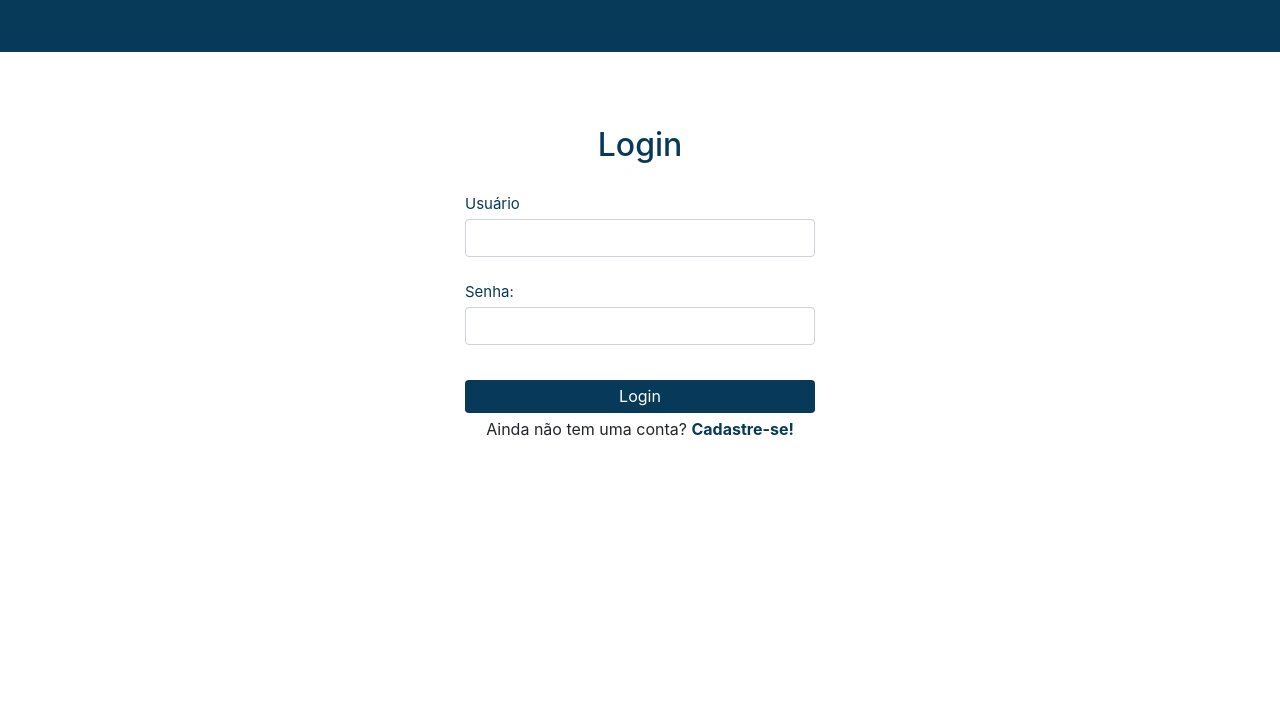
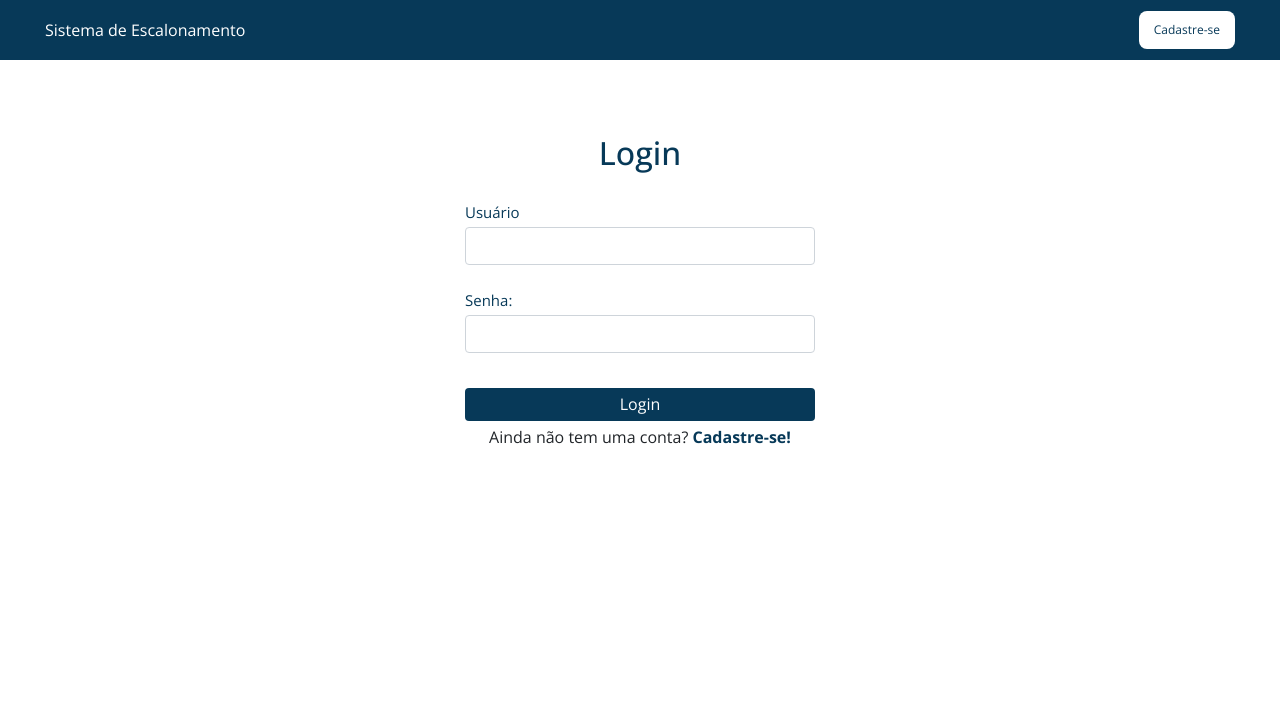
Before and after one commit to SergioTanakaAtos/Processo_de_Escalonamento, a Django app: page / in a window 1280 px wide. Shown: the top 705 px of the page. Run offline with Django 5.2, Linux system fonts and the light colour scheme; parts of the project's set-up code (start-up, migrations or seed data) failed here and were passed over; some libraries are stand-ins or nearby versions.

Commit message:
Update frontend

```diff
--- a/app/settings.py
+++ b/app/settings.py
@@ -27,6 +27,10 @@ SECRET_KEY = 'django-insecure-f9vy8(4!i-6p8j4lyybvjun^z_4(1_$98g!sosgi1k-p3d-(f+
 DEBUG = True
 
 ALLOWED_HOSTS = []
+
+# CSRF_TRUSTED_ORIGINS = [
+#     'https://1358-179-98-101-127.ngrok-free.app',
+# ]
 
 MESSAGE_TAGS = {
     messages.DEBUG: 'debug',
--- a/templates/base.html
+++ b/templates/base.html
@@ -1,3 +1,4 @@
+{% load static %}
 <!DOCTYPE html>
 <html lang="en">
   <head>
@@ -5,22 +6,30 @@
     <meta name="viewport" content="width=device-width, initial-scale=1, shrink-to-fit=no" />
 
     {% block link_style %}
-    {% endblock link_style %}
+
+    {% endblock %}
 
     <script>
-        const csrftoken = "{{ csrf_token }}";
+      const csrftoken = '{{ csrf_token }}'
     </script>
 
     <link rel="stylesheet" href="https://cdn.jsdelivr.net/npm/bootstrap@4.3.1/dist/css/bootstrap.min.css" integrity="sha384-ggOyR0iXCbMQv3Xipma34MD+dH/1fQ784/j6cY/iJTQUOhcWr7x9JvoRxT2MZw1T" crossorigin="anonymous" />
-    <link rel="stylesheet" href="https://cdn.jsdelivr.net/npm/bootstrap-icons@1.11.3/font/bootstrap-icons.min.css">
+    <link rel="stylesheet" href="https://cdn.jsdelivr.net/npm/bootstrap-icons@1.11.3/font/bootstrap-icons.min.css" />
 
     <script src="https://code.jquery.com/jquery-3.6.0.min.js"></script>
     <script src="https://cdn.jsdelivr.net/npm/@popperjs/core@2.5.4/dist/umd/popper.min.js"></script>
     <script src="https://stackpath.bootstrapcdn.com/bootstrap/4.5.2/js/bootstrap.min.js"></script>
+    <link rel="stylesheet" href="{% static 'css/global.css' %}" />
 
-    {% block css %}{% endblock css %}
+    {% block css %}
 
-    <title>{% block title %}{% endblock title %}</title>
+    {% endblock %}
+
+    <title>
+      {% block title %}
+
+      {% endblock %}
+    </title>
 
     <style>
       .navbar-custom {
@@ -61,40 +70,47 @@
       }
     </style>
 
-    {% block style %}{% endblock style %}
+    {% block style %}
 
+    {% endblock %}
   </head>
   <body>
+    {% block nav %}
       {% include 'partial/_nav.html' %}
+    {% endblock %}
 
-    {% block content %}{% endblock %}
+    {% block content %}
+
+    {% endblock %}
 
     <script>
       document.addEventListener('DOMContentLoaded', (event) => {
-            const userDropdown = document.getElementById('userDropdown');
-            const userDropdownLink = document.getElementById('userDropdownLink');
-            const dropdownMenu = userDropdown.querySelector('.dropdown-menu');
-            let hideTimeout;
+        const userDropdown = document.getElementById('userDropdown')
+        const userDropdownLink = document.getElementById('userDropdownLink')
+        const dropdownMenu = userDropdown.querySelector('.dropdown-menu')
+        let hideTimeout
 
         const showDropdown = () => {
-                clearTimeout(hideTimeout);
-                userDropdown.classList.add('show');
-            };
+          clearTimeout(hideTimeout)
+          userDropdown.classList.add('show')
+        }
 
         const hideDropdown = () => {
           hideTimeout = setTimeout(() => {
-                    userDropdown.classList.remove('show');
-                }, 300);
-            };
+            userDropdown.classList.remove('show')
+          }, 300)
+        }
 
-            userDropdownLink.addEventListener('mouseover', showDropdown);
-            dropdownMenu.addEventListener('mouseover', showDropdown);
+        userDropdownLink.addEventListener('mouseover', showDropdown)
+        dropdownMenu.addEventListener('mouseover', showDropdown)
 
-            userDropdown.addEventListener('mouseleave', hideDropdown);
-            dropdownMenu.addEventListener('mouseleave', hideDropdown);
-        });
+        userDropdown.addEventListener('mouseleave', hideDropdown)
+        dropdownMenu.addEventListener('mouseleave', hideDropdown)
+      })
     </script>
 
-    {% block script %}{% endblock %}
+    {% block script %}
+
+    {% endblock %}
   </body>
 </html>
--- a/templates/partial/_nav.html
+++ b/templates/partial/_nav.html
@@ -1,16 +1,24 @@
 {% load static %}
 {% block style %}
   <style>
+
+    #navbar{
+      padding: 30px;
+    }
     .navbar-custom {
       width: 100%;
       z-index: 1000;
       padding: 10px 0;
       justify-content: center;
       display: flex;
+      align-items: center;
+    }
+
+    .navbar-dark .navbar-nav .nav-link {
+      color: white !important;
     }
 
     .navbar-custom .navbar-nav .nav-link {
-        color: #fff;
       padding: 10px 15px;
       background-color: #073958;
       justify-content: center;
@@ -22,24 +30,40 @@
       border: 1px solid #fff;
       border-radius: 3px;
     }
+
+    .navbar-nav .nav-item {
+      color: white;
+      font-weight: 300;
+    }
+
+    .navbar-nav .btn{
+      border-radius: 8px;
+      background-color: white ;
+      color: #073958;
+      font-size: 12px;
+      padding: 10px 15px;
+      border: none;
+      transition:  transition: background-color 0.3s, color 0.3s, border 0.3s;
+    }
+
+    .navbar-nav .btn:hover {
+      background-color: #f5f5f5;
+      color: #073958;
+
+    }
+
   </style>
-{% endblock style%}
-<link rel="stylesheet" href="https://cdn.jsdelivr.net/npm/bootstrap@4.3.1/dist/css/bootstrap.min.css" integrity="sha384-ggOyR0iXCbMQv3Xipma34MD+dH/1fQ784/j6cY/iJTQUOhcWr7x9JvoRxT2MZw1T" crossorigin="anonymous">
+{% endblock %}
+<link rel="stylesheet" href="https://cdn.jsdelivr.net/npm/bootstrap@4.3.1/dist/css/bootstrap.min.css" integrity="sha384-ggOyR0iXCbMQv3Xipma34MD+dH/1fQ784/j6cY/iJTQUOhcWr7x9JvoRxT2MZw1T" crossorigin="anonymous" />
 <nav class="navbar navbar-expand-lg navbar-dark navbar-custom" id="navbar">
   <div class="container-fluid">
     <!-- Navbar toggle button (hamburger icon) -->
-        <button class="navbar-toggler" type="button" data-toggle="collapse" data-target="#navbarNav" aria-controls="navbarNav" aria-expanded="false" aria-label="Toggle navigation">
-            <span class="navbar-toggler-icon"></span>
-        </button>
+    <button class="navbar-toggler" type="button" data-toggle="collapse" data-target="#navbarNav" aria-controls="navbarNav" aria-expanded="false" aria-label="Toggle navigation"><span class="navbar-toggler-icon"></span></button>
 
     <!-- Navbar items -->
     <div class="collapse navbar-collapse" id="navbarNav">
       <ul class="navbar-nav mr-auto">
         {% if user.is_authenticated %}
-                    <li class="nav-item">
-                        <a class="nav-link" href="{% url 'initial_page' %}">Empresas</a>
-                    </li>
-                {% endif %}
           {% if user.is_superuser %}
             <li class="nav-item">
               <a class="nav-link" href="{% url 'permissions' %}">Permissões</a>
@@ -48,30 +72,40 @@
               <a class="nav-link" href="{% url 'management' %}">Controle de acesso</a>
             </li>
           {% endif %}
+          <li class="nav-item">
+            <a class="nav-link" href="{% url 'initial_page' %}">Empresas</a>
+          </li>
+        {% else %}
+          <li class="nav-item">Sistema de Escalonamento</li>
+        {% endif %}
       </ul>
 
       <ul class="navbar-nav ml-auto">
         {% if user.is_authenticated %}
           <li class="nav-item dropdown">
-                        <a class="nav-link dropdown-toggle" href="#" id="userDropdownLink" role="button" data-toggle="dropdown" aria-haspopup="true" aria-expanded="false">
-                            {{ user }}
-                        </a>
+            <a class="nav-link dropdown-toggle" href="#" id="userDropdownLink" role="button" data-toggle="dropdown" aria-haspopup="true" aria-expanded="false">{{ user }}</a>
             <div class="dropdown-menu dropdown-menu-right" aria-labelledby="userDropdownLink" style="min-width: 100px;">
               <a class="dropdown-item" href="{% url 'logout' %}">Sair</a>
             </div>
           </li>
+        {% else %}
+          {% if page == 'login' %}
+            <a class="btn btn-primary btn-nav" href="{% url 'register' %}" role="button">Cadastre-se</a>
+          {% elif page == 'register' %}
+            <a class="btn btn-primary btn-nav" href="{% url 'login' %}" role="button">Login</a>
+          {% endif %}
         {% endif %}
       </ul>
     </div>
   </div>
 </nav>
 <script>
-    document.addEventListener("DOMContentLoaded", function() {
-        var navbarToggle = document.querySelector(".navbar-toggler");
-        var navbar = document.getElementById("navbar");
+  document.addEventListener('DOMContentLoaded', function () {
+    var navbarToggle = document.querySelector('.navbar-toggler')
+    var navbar = document.getElementById('navbar')
 
-        navbarToggle.addEventListener("click", function() {
-            navbar.classList.toggle("active");
-        });
-    });
+    navbarToggle.addEventListener('click', function () {
+      navbar.classList.toggle('active')
+    })
+  })
 </script>
--- /dev/null
+++ b/users/static/css/global.css
@@ -0,0 +1,5 @@
+@import url('https://fonts.googleapis.com/css2?family=Open+Sans:ital,wght@0,300..800;1,300..800&display=swap');
+
+*{
+  font-family: "Open Sans", sans-serif;
+}
--- a/users/templates/users/login.html
+++ b/users/templates/users/login.html
@@ -1,8 +1,13 @@
 {% extends "base.html" %}
 {% load static %}
+
+{% block nav %}
+    {% include 'partial/_nav.html' with page='login'%}
+{% endblock %}
 {% block content %}
 <style>
-      .btn {
+
+    .btn-form {
         background-color: #073958;
         border: none;
         margin-top: 5px;
@@ -18,7 +23,7 @@
         align-items: center;
     }
 
-    .btn:hover {
+    .btn-form:hover {
         background-color: #022c46;
     }
 
@@ -125,7 +130,7 @@
                     <input type="password" class="form-control" id="senha" name="senha">
                     <img src="{% static 'assets/eye (1).png' %}" onclick="verSenha()" class="senha img-fluid" id="senhaC">
                 </div>
-                <button type="submit" class="mt-3 w-100 btn btn-primary" >Login</button>
+                <button type="submit" class="mt-3 w-100 btn btn-primary btn-form" >Login</button>
             </form>
             <div class="text-center fraseEntrar mt-1">
                 <p>Ainda não tem uma conta? <span class="entreNegrito"
--- a/users/templates/users/register.html
+++ b/users/templates/users/register.html
@@ -1,5 +1,10 @@
 {% extends "base.html" %}
 {% load static %}
+
+{% block nav %}
+    {% include 'partial/_nav.html' with page='register'%}
+{% endblock %}
+
 {% block content %}
 <style>
     * {
--- a/users/views.py
+++ b/users/views.py
@@ -13,6 +13,9 @@ from django.contrib import messages
 from escalation import signals
 
 def register(request):
+    if request.user.is_authenticated:
+        return redirect('initial_page')
+
     form = RegisterForm()
     groups = Group.objects.all()
     if request.method == 'POST':
@@ -28,9 +31,11 @@ def register(request):
             return redirect('login')
         errors = [error[0] for error in form.errors.values()]
         return render(request, 'users/register.html', {'form': form, 'errors': errors, 'groups': groups})
+
     return render(request, 'users/register.html', {'form': form, 'groups': groups})
 
 def login_view(request):
+
     if request.method == 'POST':
         username = request.POST["username"]
         password = request.POST["senha"]
@@ -41,6 +46,10 @@ def login_view(request):
             return redirect('initial_page')
 
         return render(request, 'users/login.html', {'message': 'Usuário ou senha inválidos'})
+
+    if request.user.is_authenticated:
+        return redirect('initial_page')
+
     return render(request, 'users/login.html')
 
 def logout_view(request):
```
Also changed, not shown: escalation/templates/escalation/initial_page.html (+10 -1 lines). Lines whose indentation alone changed are shown as unchanged.
